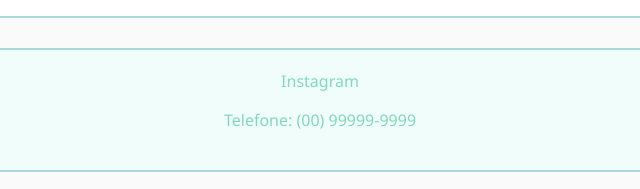
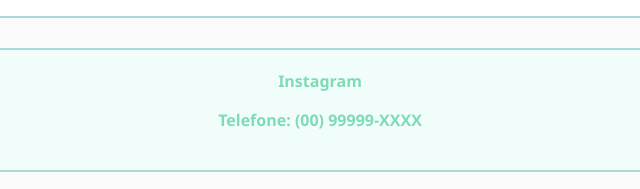
Before and after one commit to Yasmin29/mais-pra-ti-lista-exercicios-tres-html, a plain HTML site: page exercicios-4-5-7/index.html in a window 1280 px wide. Shown: the part 1765-1954 px from the top of the page, 320-960 px from the left. Drawn offline with Linux system fonts and the light colour scheme.

Commit message:
ajuste para deixar contato em negrito e link abrir em nova aba

```diff
--- a/exercicios-4-5-7/index.html
+++ b/exercicios-4-5-7/index.html
@@ -165,8 +165,14 @@ específico.
     </main>
     <footer>
         <div id = "contato">
-            <a id = 'instagram' href="https://www.instagram.com/petnossosamigos/">Instagram</a>
-            <p>Telefone: (00) 99999-9999</p>
+            <strong>
+                <a id = 'instagram' href="https://www.instagram.com/petnossosamigos/" target="_blank" rel="noopener noreferrer">
+                    Instagram
+                </a>
+            </strong>
+            <p>
+                <strong>Telefone: (00) 99999-XXXX</strong>
+            </p>
         </div>
     </footer>
 
```
